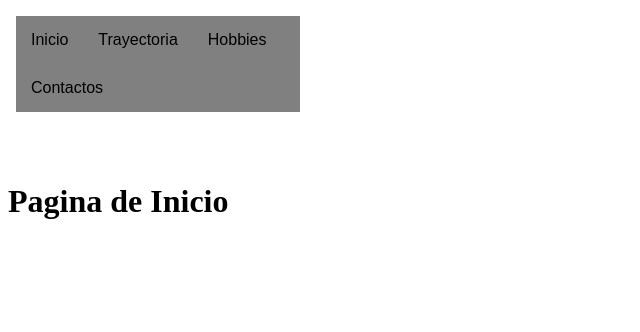
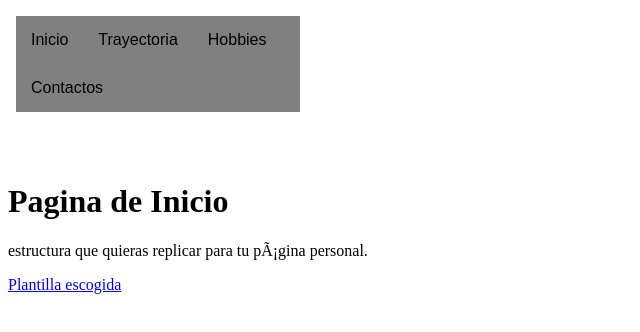
Before and after one commit to TheElian1/U1-T05, a plain HTML site: page index.html in a window 1280 px wide. Shown: the whole page, without its empty margins (0-640 px from the left). Drawn offline with Linux system fonts and the light colour scheme.

Commit message:
Update index.html

```diff
--- a/index.html
+++ b/index.html
@@ -13,5 +13,8 @@
        class="nav-embed">
       </object>
          <h1>Pagina de Inicio</h1>
+      <p>estructura que quieras replicar para tu página personal.</p>
+      <a href="https://elements.envato.com/es/cultivo-agriculture-website-9H8PHSY">Plantilla escogida</a>
     </body>
+
 </html>
```
